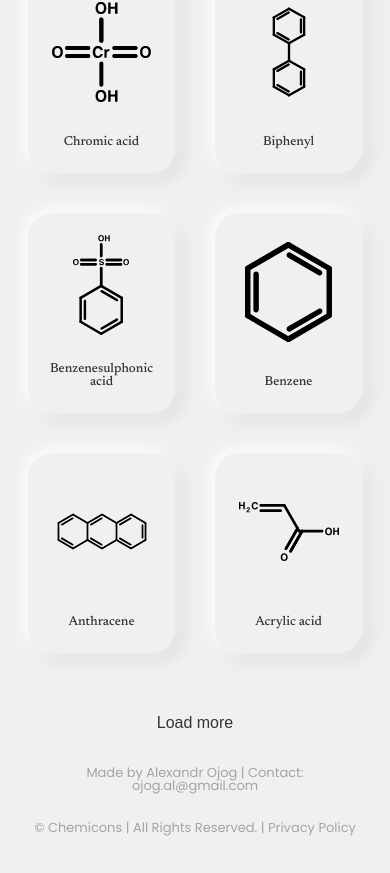
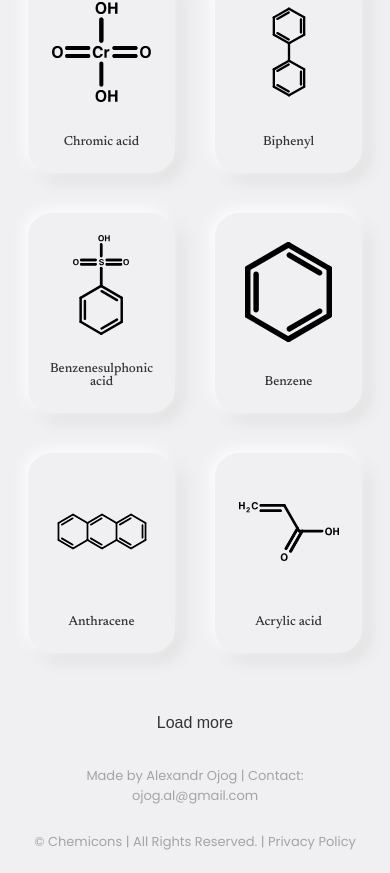
Before and after one commit to ojogal/Chemicons, a Nuxt app: page / in a window 390 px wide. Shown: the part 1734-2607 px from the top of the page. Built offline with nearby package versions, Linux system fonts and the light colour scheme.

Commit message:
SVG refactored

```diff
--- a/components/Footer.vue
+++ b/components/Footer.vue
@@ -45,7 +45,7 @@
     margin-left: auto;
     @media (max-width: 864px) {
       margin-left: 0;
-      line-height: 1;
+      // line-height: 1;
     }
   }
 }
```
Also changed, not shown: public/assets/images/Benzene.svg.
